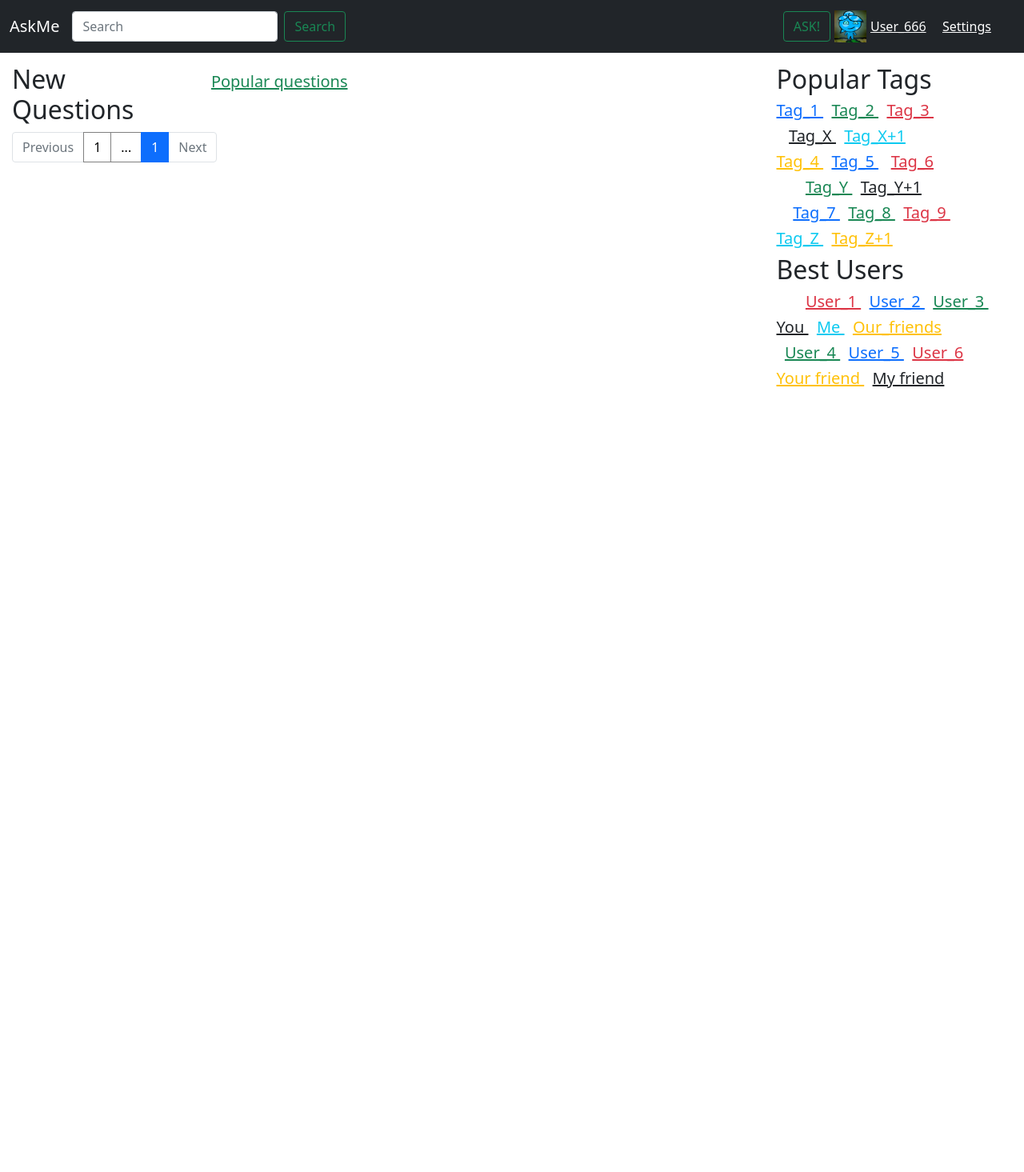
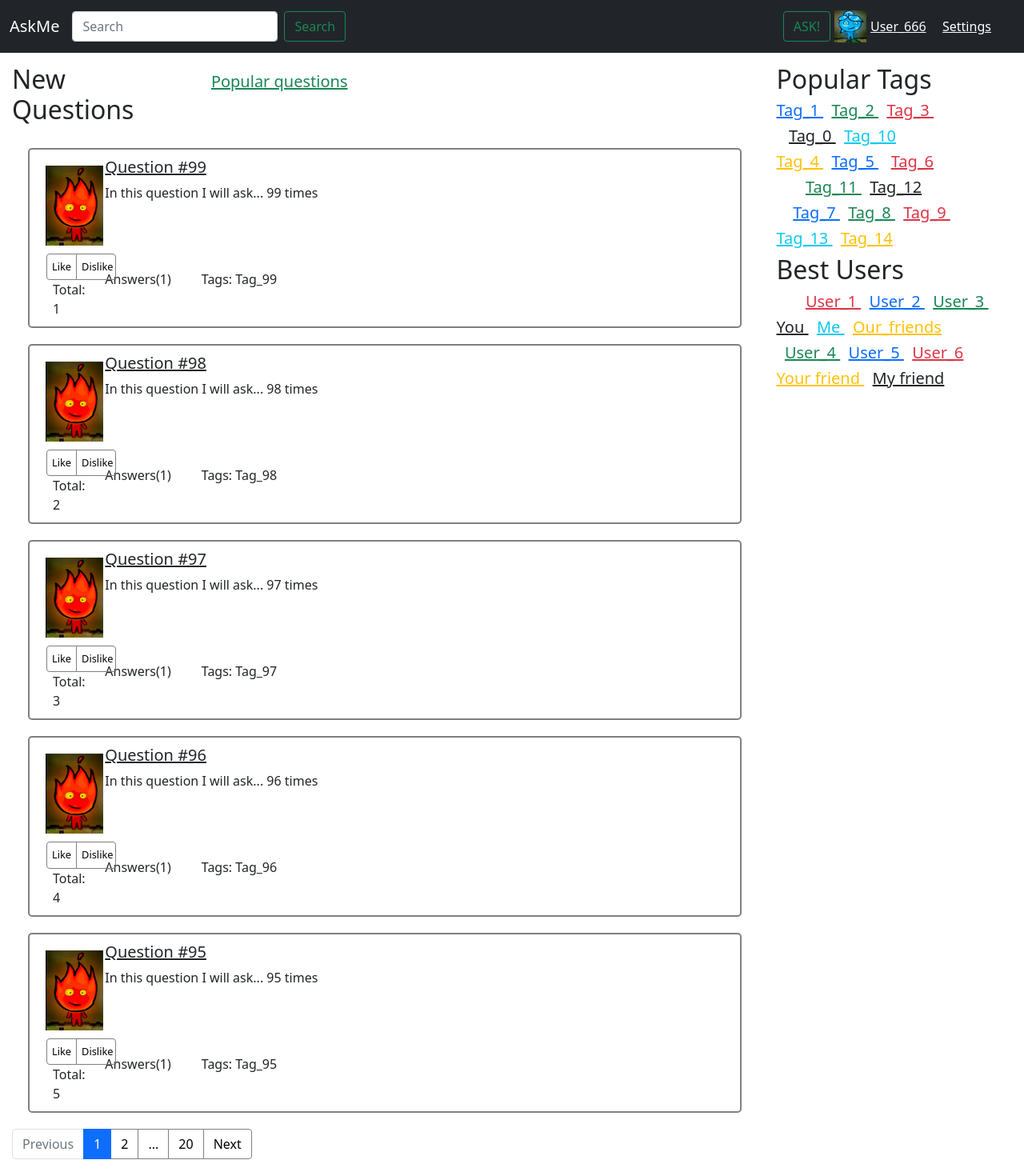
Before and after one commit to kalashkovpaul/vk-askme, a Django app: page / in a window 1280 px wide. Shown: the whole page at 80% size. Before the commit the page ends 485 px from the top, so only its background shows below. Run offline with Django 3.2, Linux system fonts and the light colour scheme; data comes from the database, SQL or seed files in the repository; both versions use the stored data as it was after the commit; some libraries are stand-ins or nearby versions.

Commit message:
HW3: done

```diff
--- a/askme_kalashkov/app/models.py
+++ b/askme_kalashkov/app/models.py
@@ -1,5 +1,5 @@
 from django.db import models
-from datetime import date
+from datetime import datetime
 
 from django.db.models.deletion import CASCADE
 from django.contrib.auth.models import User
@@ -7,6 +7,7 @@ from django.utils import timezone
 
 class QuestionManager(models.Manager):
     def new_questions(self):
+        # return self.all()
         return self.filter(date__lt=timezone.now()).order_by("-date")
 
     def popular_questions(self):
@@ -22,7 +23,7 @@ class Question(models.Model):
     title = models.CharField(max_length=100)
     text = models.CharField(max_length=500)
     author = models.ForeignKey(Profile, on_delete=CASCADE, related_name="questions")
-    date = models.DateField(blank=True, null=True)
+    date = models.DateTimeField(default=datetime.now, blank=True, null=True)
     carma = models.IntegerField(default=0)
     is_closed = models.IntegerField(default=0)
     answers_number = models.IntegerField(default=0)
@@ -31,7 +32,7 @@ class Question(models.Model):
 class Answer(models.Model):
     title = models.CharField(max_length=100)
     text = models.CharField(max_length=600)
-    author = models.ForeignKey(Profile, on_delete=CASCADE, related_name="answers")
+    author = models.ForeignKey(Profile, on_delete=CASCADE, related_name="created_answers")
     related_question = models.ForeignKey(
         Question, on_delete=CASCADE, related_name="answers"
     )
@@ -42,7 +43,7 @@ class Answer(models.Model):
 class Tag(models.Model):
     name = models.CharField(max_length=20)
     carma = models.IntegerField(default=0)
-    questions = models.ManyToManyField(Question, related_name="questions")
+    questions = models.ManyToManyField(Question, related_name="tags")
 
 
 class Like(models.Model):
--- a/askme_kalashkov/app/urls.py
+++ b/askme_kalashkov/app/urls.py
@@ -20,7 +20,6 @@ from app import views
 
 app_urlpatterns = [
     path('question/', views.question, name="question"),
-    path('question/2/', views.question),
     path('ask/', views.ask, name="ask"),
     path('login/', views.login, name="login"),
     path('register/', views.register, name="register"),
--- a/askme_kalashkov/app/views.py
+++ b/askme_kalashkov/app/views.py
@@ -3,19 +3,19 @@ from django.core.paginator import Paginator
 from django.utils import timezone
 from .models import Question, Answer, Tag, Like
 
-questions = [
-    {
-        "title": f"Title {i}",
-        "text": f"This is text for {i} question"
-    } for i in range (100)
-]
+# questions = [
+#     {
+#         "title": f"Title {i}",
+#         "text": f"This is text for {i} question"
+#     } for i in range (100)
+# ]
 
-answers = [
-    {
-        "title": f"Answer title {i}",
-        "text": f"This is answer. Let me answer question #{i}"
-    } for i in range (50)
-]
+# answers = [
+#     {
+#         "title": f"Answer title {i}",
+#         "text": f"This is answer. Let me answer question #{i}"
+#     } for i in range (50)
+# ]
 
 def paginate(objects_list, request, per_page=10):
     paginator = Paginator(objects_list, per_page)
@@ -24,18 +24,25 @@ def paginate(objects_list, request, per_page=10):
     return content
 
 def index(request):
-    # num_questions = Question.objects.all().count()
-    new_questions = Question.objects.filter(date__lt=timezone.now()).order_by("-date")
+    new_questions = Question.objects.new_questions()
     content = paginate(new_questions, request, 5)
     context = {
         'contents': content,
-        'questions': new_questions
+        'new_questions': content
     }
     return render(request, "index.html", context=context)
 
 def question(request):
-    page = paginate(answers, request,5)
-    return render(request, "question.html", page)
+    question_id=request.GET.get('id')
+    question = Question.objects.get(id=question_id)
+    answers=question.answers.all()
+    content = paginate(answers, request,5)
+    context = {
+        'question': question,
+        'contents':content,
+        'answers': content
+    }
+    return render(request, "question.html", context=context)
 
 def ask(request):
     return render(request, "ask.html", {})
@@ -50,12 +57,31 @@ def settings(request):
     return render(request, "settings.html", {})
 
 def tagged(request):
-    page = paginate(questions, request, 5)
-    return render(request, "tagged_questions.html", page)
+    id = request.GET.get('id')
+    searched_tag = Tag.objects.get(id=id)
+    tag_id = searched_tag.id
+    questions = Question.objects.all()
+    tagged_questions = []
+    for question in questions:
+        for tag in question.tags.all():
+            if (tag.id == tag_id):
+                tagged_questions.append(question)
+    content = paginate(tagged_questions, request, 5)
+    context = {
+        'tag': searched_tag,
+        'tagged_questions': content,
+        'contents': content
+    }
+    return render(request, "tagged_questions.html", context=context)
 
 def hot(request):
-    page = paginate(questions, request, 5)
-    return render(request, "hot.html", page)
+    popular_questions = Question.objects.popular_questions()
+    content = paginate(popular_questions, request, 5)
+    context = {
+        'contents': content,
+        'new_questions': content
+    }
+    return render(request, "hot.html", context=context)
 
 def profile(request):
     return render(request, "profile.html", {})
--- a/askme_kalashkov/static/css/my.css
+++ b/askme_kalashkov/static/css/my.css
@@ -54,6 +54,10 @@ main > .container {
     padding: 0px;
 }
 
+.question-text {
+    height: 100px;
+}
+
 .input-area {
     width: 350px;
 }
--- a/askme_kalashkov/templates/incl/base.html
+++ b/askme_kalashkov/templates/incl/base.html
@@ -79,74 +79,74 @@
           <h2>Popular Tags</h2>
           <div class="row">
             <h5>
-              <a href="{% url "tag" %}" class="link-primary">
+              <a href="{% url "tag" %}?id=2" class="link-primary">
                 Tag_1
               </a>
               &nbsp;
-              <a href="{% url "tag" %}" class="link-success">
+              <a href="{% url "tag" %}?id=3" class="link-success">
                 Tag_2
               </a>
               &nbsp;
-              <a href="{% url "tag" %}" class="link-danger">
+              <a href="{% url "tag" %}?id=4" class="link-danger">
                 Tag_3
               </a>
               &nbsp;
             </h5>
             <h5>
               &nbsp;&nbsp;
-              <a href="{% url "tag" %}" class="link-dark">
-                Tag_X
+              <a href="{% url "tag" %}?id=1" class="link-dark">
+                Tag_0
               </a>
               &nbsp;
-              <a href="{% url "tag" %}" class="link-info">
-                Tag_X+1
+              <a href="{% url "tag" %}?id=11" class="link-info">
+                Tag_10
               </a>
             </h5>
             <h5>
-              <a href="{% url "tag" %}" class="link-warning">
+              <a href="{% url "tag" %}?id=5" class="link-warning">
                 Tag_4
               </a>
               &nbsp;
-              <a href="{% url "tag" %}" class="link-primary">
+              <a href="{% url "tag" %}?id=6" class="link-primary">
                 Tag_5
               </a>
               &nbsp;&nbsp;
-              <a href="{% url "tag" %}" class="link-danger">
+              <a href="{% url "tag" %}?id=7" class="link-danger">
                 Tag_6
               </a>
             </h5>
             <h5>
               &nbsp;&nbsp;&nbsp;&nbsp;&nbsp;&nbsp;
-              <a href="{% url "tag" %}" class="link-success">
-                Tag_Y
+              <a href="{% url "tag" %}?id=12" class="link-success">
+                Tag_11
               </a>
               &nbsp;
-              <a href="{% url "tag" %}" class="link-dark">
-                Tag_Y+1
+              <a href="{% url "tag" %}?id=13" class="link-dark">
+                Tag_12
               </a>
             </h5>
             <h5>
               &nbsp;&nbsp;&nbsp;
-              <a href="{% url "tag" %}" class="link-primary">
+              <a href="{% url "tag" %}?id=8" class="link-primary">
                 Tag_7
               </a>
               &nbsp;
-              <a href="{% url "tag" %}" class="link-success">
+              <a href="{% url "tag" %}?id=9" class="link-success">
                 Tag_8
               </a>
               &nbsp;
-              <a href="{% url "tag" %}" class="link-danger">
+              <a href="{% url "tag" %}?id=10" class="link-danger">
                 Tag_9
               </a>
               &nbsp;
             </h5>
             <h5>
-              <a href="{% url "tag" %}" class="link-info">
-                Tag_Z
+              <a href="{% url "tag" %}?id=14" class="link-info">
+                Tag_13
               </a>
               &nbsp;
-              <a href="{% url "tag" %}" class="link-warning">
-                Tag_Z+1
+              <a href="{% url "tag" %}?id=15" class="link-warning">
+                Tag_14
               </a>
             </h5>
           </div>
--- a/askme_kalashkov/templates/incl/pagination.html
+++ b/askme_kalashkov/templates/incl/pagination.html
@@ -10,7 +10,7 @@
         </li>
         {% endif %}
     {% if contents.has_next == False or contents.has_next and contents.next_page_number == contents.paginator.num_pages%}
-        <li class="page-item my_pagination"><a class="page-link my_pagination" href="?page=1">
+        <li class="page-item my_pagination"><a class="page-link my_pagination" href+="?page=1">
             1
         </a></li>
         <li class="page-item my_pagination"><a class="page-link my_pagination" href="#">...</a></li>
--- a/askme_kalashkov/templates/incl/single_question.html
+++ b/askme_kalashkov/templates/incl/single_question.html
@@ -23,9 +23,13 @@
     </div>
     <div class="col-10">
         <div class="row">
-            <h5>{{ question.title }}</h5>
+            <h5>
+                <a class="link-dark" href="{% url "question" %}?id={{ question.id }}">
+                    {{ question.title }}
+                </a>
+            </h5>
         </div>
-        <div class="row">
+        <div class="row" style="height: 100px;">
             <h7>
                 {{ question.text }}
             </h7>
@@ -36,15 +40,15 @@
         <div class="row">
             <div class="col-2">
                 <h8>
-                    <!-- Answers({{ question.answers_number }}) -->
+                    Answers({{ question.answers_number }})
                 </h8>
             </div>
             <div class="col-10">
                 <h8>
                     Tags:
-                    <!-- {% for tag in question.tag_set.all() %}
-                        <a>{{ tag.name }}</a>
-                    {% endfor %} -->
+                    {% for tag in question.tags.all %}
+                        {{ tag.name }}
+                    {% endfor %}
                 </h8>
             </div>
         </div>
--- a/askme_kalashkov/templates/tagged_questions.html
+++ b/askme_kalashkov/templates/tagged_questions.html
@@ -2,14 +2,14 @@
 {% load static %}
 
 {% block title %}
-<title>Tag: hoho</title>
+<title>Tag: {{ tag.name }} </title>
 {% endblock title %}
 
 {% block content %}
         <div class="col-9">
             <div class="row">
                 <div class="col-3">
-                    <h2>Tag: hoho</h2>
+                    <h2>Tag: {{ tag.name }}</h2>
                 </div>
             </div>
             {% for question in contents %}
```
Also changed, not shown: askme_kalashkov/app/management/commands/create_database.py (+11 -11 lines), askme_kalashkov/templates/incl/single_answer.html (+6 -2 lines), askme_kalashkov/templates/question.html (+14 -6 lines), askme_kalashkov/app/migrations/0001_initial.py (added), askme_kalashkov/app/migrations/__init__.py (added), askme_kalashkov/db.sqlite3.
